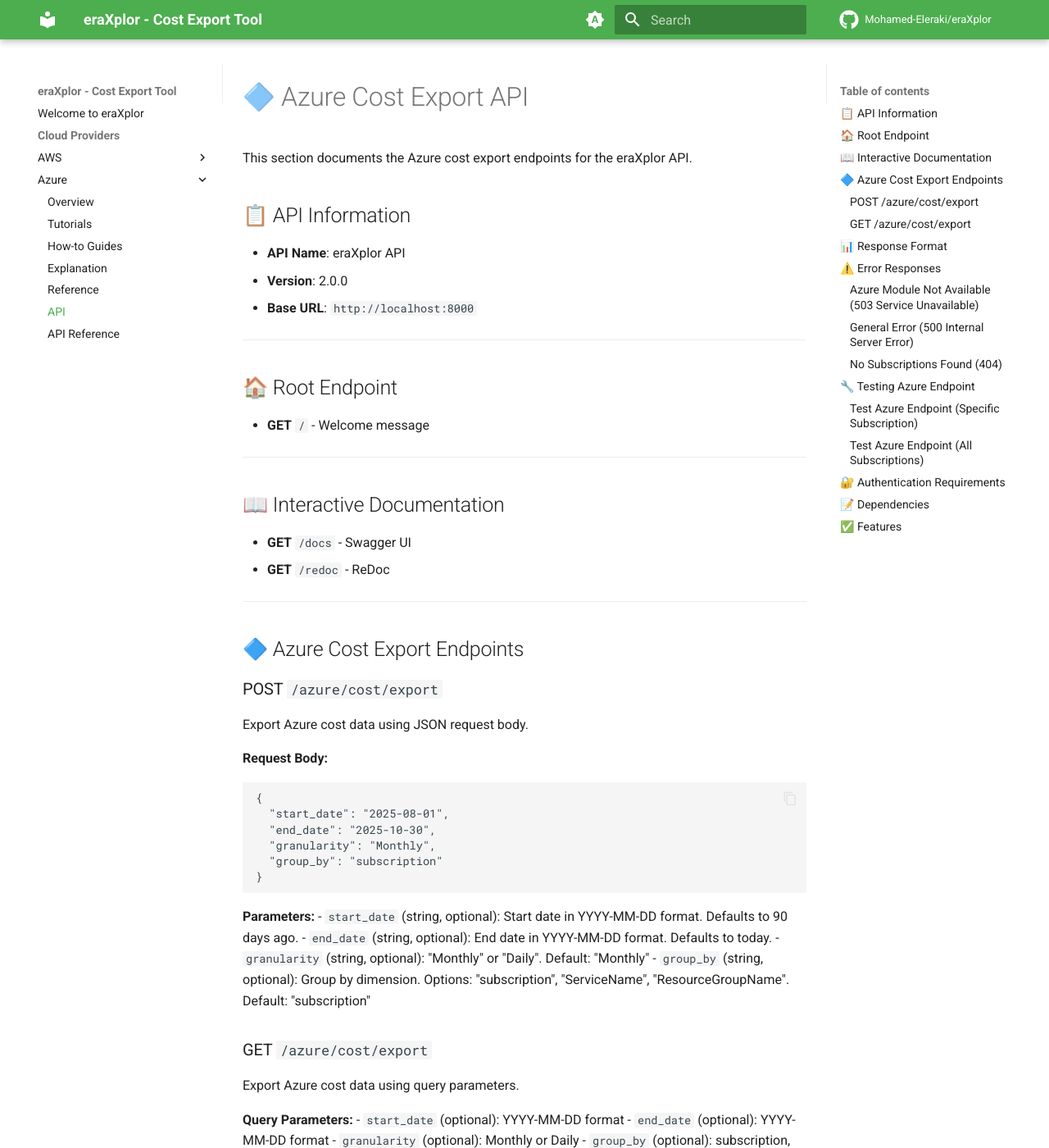
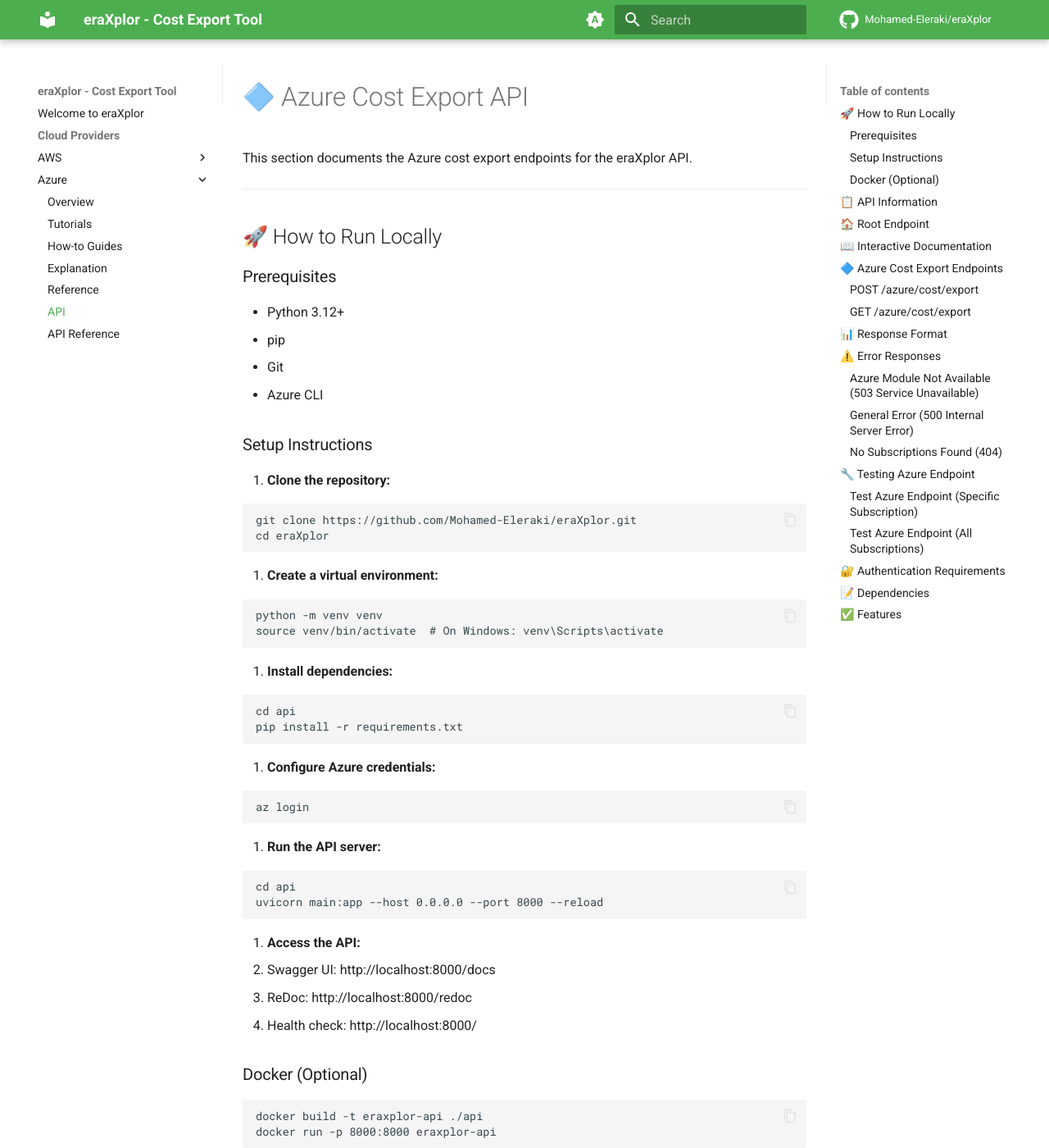
Before and after one commit to Mohamed-Eleraki/eraXplor, an MkDocs documentation site: the page built from docs/api/azure.md, in a window 1280 px wide and 1400 px high. Shown: the whole window at 82% size. Built offline with MkDocs 1.6.1 and Material for MkDocs 9.7.7, drawn with Linux system fonts in a browser that asks for light colours; comment, search, counter and statistics services are not loaded; the version menu is left out.

Commit message:
upd: run local sections

````diff
--- a/docs/api/azure.md
+++ b/docs/api/azure.md
@@ -1,6 +1,62 @@
 # 🔷 Azure Cost Export API
 
 This section documents the Azure cost export endpoints for the eraXplor API.
+
+---
+
+## 🚀 How to Run Locally
+
+### Prerequisites
+
+- Python 3.12+
+- pip
+- Git
+- Azure CLI
+
+### Setup Instructions
+
+1. **Clone the repository:**
+```bash
+git clone https://github.com/Mohamed-Eleraki/eraXplor.git
+cd eraXplor
+```
+
+2. **Create a virtual environment:**
+```bash
+python -m venv venv
+source venv/bin/activate  # On Windows: venv\Scripts\activate
+```
+
+3. **Install dependencies:**
+```bash
+cd api
+pip install -r requirements.txt
+```
+
+4. **Configure Azure credentials:**
+```bash
+az login
+```
+
+5. **Run the API server:**
+```bash
+cd api
+uvicorn main:app --host 0.0.0.0 --port 8000 --reload
+```
+
+6. **Access the API:**
+   - Swagger UI: http://localhost:8000/docs
+   - ReDoc: http://localhost:8000/redoc
+   - Health check: http://localhost:8000/
+
+### Docker (Optional)
+
+```bash
+docker build -t eraxplor-api ./api
+docker run -p 8000:8000 eraxplor-api
+```
+
+---
 
 ## 📋 API Information
 
````
Also changed, not shown: docs/api/aws.md (+57 -0 lines), docs/api/reference.md (+0 -61 lines).
